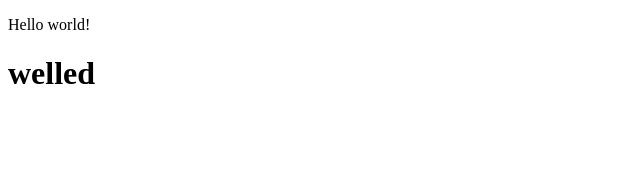
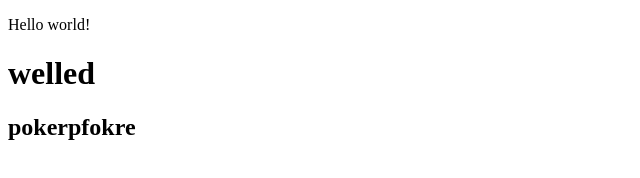
Before and after one commit to OneCored/1udemy, a plain HTML site: page index.html in a window 1280 px wide. Shown: the whole page, without its empty margins (0-640 px from the left). Drawn offline with Linux system fonts and the light colour scheme.

Commit message:
4 commit

```diff
--- a/index.html
+++ b/index.html
@@ -10,6 +10,7 @@
 
     <p>Hello world!</p>
     <h1>welled</h1>
+    <h2>pokerpfokre</h2>
 
     <script src="js/script.js"></script>
 </body>
```
